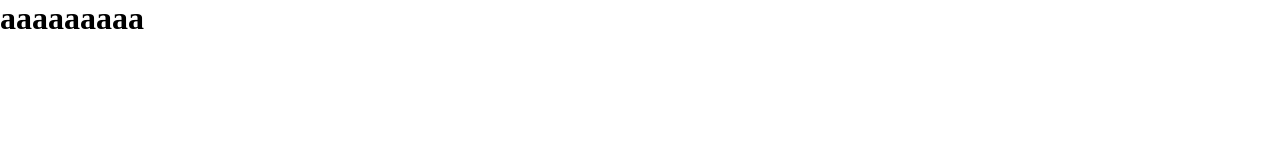
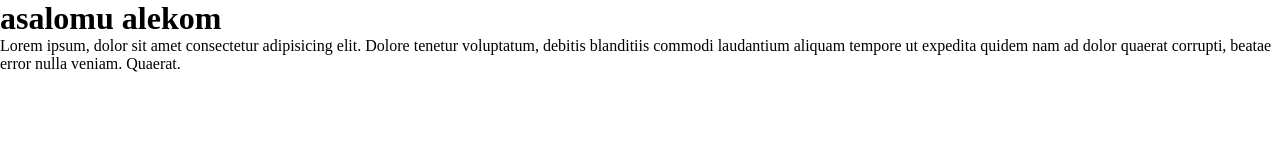
Before and after one commit to Gofirov-Lutfulla/Lutfulla, a plain HTML site: page index.html in a window 1280 px wide. Drawn offline with Linux system fonts and the light colour scheme.

Commit message:
Add p tag in HTML file

```diff
--- a/index.html
+++ b/index.html
@@ -7,6 +7,9 @@
     <link rel="stylesheet" href="./style.css">
 </head>
 <body>
-   <h1>aaaaaaaaa</h1>
+   <h1>asalomu alekom</h1>
+   <p>Lorem ipsum, dolor sit amet
+     consectetur adipisicing elit.
+      Dolore tenetur voluptatum, debitis blanditiis commodi laudantium aliquam tempore ut expedita quidem nam ad dolor quaerat corrupti, beatae error nulla veniam. Quaerat.</p>
 </body>
 </html>
```
